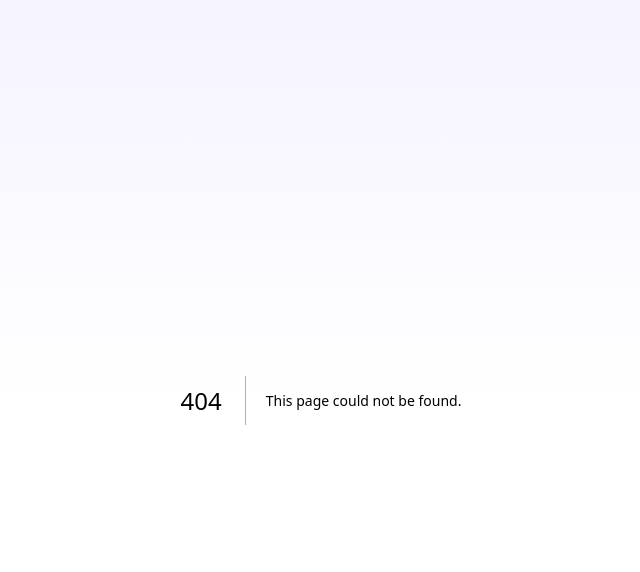
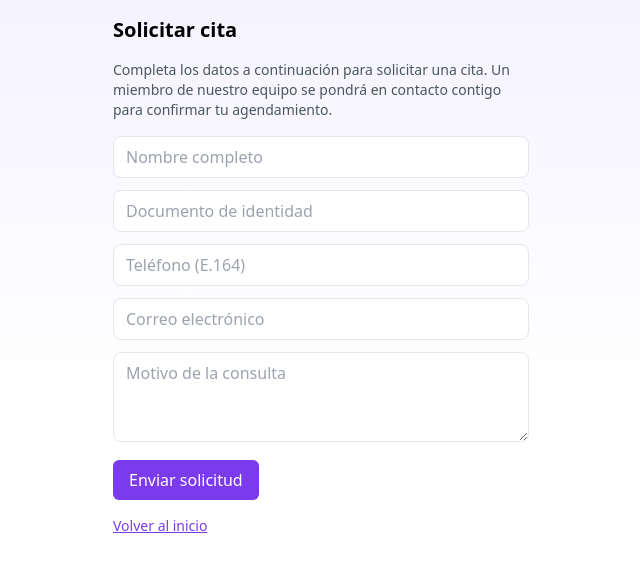
Before and after one commit to Fredycloux/semad-next-wa, a Next.js app in the folder semad-next-wa/: page /request-appointment in a window 1280 px wide. Before the commit this address had no page. Shown: the top 572 px of the page, without its empty margins (319-959 px from the left). Built offline with nearby package versions, Linux system fonts and the light colour scheme.

Commit message:
Create page.jsx

```diff
--- /dev/null
+++ b/semad-next-wa/src/app/request-appointment/page.jsx
@@ -0,0 +1,135 @@
+"use client";
+
+import { useState } from "react";
+import { useRouter } from "next/navigation";
+
+/**
+ * Página pública para que el paciente solicite una cita. Este formulario
+ * recoge identificación, nombre, teléfono, correo y motivo de la consulta,
+ * y envía los datos al endpoint `/api/request-appointment`. Si la
+ * operación es exitosa se muestra un mensaje de confirmación y se
+ * restablece el formulario.
+ */
+export default function RequestAppointmentPage() {
+  const router = useRouter();
+  const [fullName, setFullName] = useState("");
+  const [document, setDocument] = useState("");
+  const [phone, setPhone] = useState("");
+  const [email, setEmail] = useState("");
+  const [reason, setReason] = useState("");
+  const [submitted, setSubmitted] = useState(false);
+  const [error, setError] = useState(null);
+
+  const handleSubmit = async (e) => {
+    e.preventDefault();
+    setError(null);
+    try {
+      const res = await fetch("/api/request-appointment", {
+        method: "POST",
+        headers: { "Content-Type": "application/json" },
+        body: JSON.stringify({ fullName, document, phone, email, reason }),
+      });
+      const json = await res.json();
+      if (json.ok) {
+        setSubmitted(true);
+        // limpiar campos
+        setFullName("");
+        setDocument("");
+        setPhone("");
+        setEmail("");
+        setReason("");
+      } else {
+        setError(json.error || "Ocurrió un error");
+      }
+    } catch (e) {
+      setError("Error al enviar solicitud");
+    }
+  };
+
+  if (submitted) {
+    return (
+      <div className="max-w-md mx-auto p-4 space-y-4">
+        <h1 className="text-xl font-semibold">Solicitud enviada</h1>
+        <p>
+          ¡Gracias por solicitar una cita! Revisaremos tu solicitud y nos
+          pondremos en contacto contigo para asignarte una fecha y hora.
+        </p>
+        <button
+          onClick={() => router.push("/")}
+          className="rounded-md bg-violet-600 text-white px-4 py-2"
+        >
+          Volver a inicio
+        </button>
+      </div>
+    );
+  }
+
+  return (
+    <div className="max-w-md mx-auto p-4 space-y-4">
+      <h1 className="text-xl font-semibold">Solicitar cita</h1>
+      <p className="text-sm text-gray-600">
+        Completa los datos a continuación para solicitar una cita. Un miembro de
+        nuestro equipo se pondrá en contacto contigo para confirmar tu
+        agendamiento.
+      </p>
+      {error && (
+        <div className="bg-red-100 text-red-700 p-2 rounded-md">{error}</div>
+      )}
+      <form onSubmit={handleSubmit} className="space-y-3">
+        <input
+          type="text"
+          name="fullName"
+          placeholder="Nombre completo"
+          className="w-full border rounded-lg px-3 py-2"
+          value={fullName}
+          onChange={(e) => setFullName(e.target.value)}
+          required
+        />
+        <input
+          type="text"
+          name="document"
+          placeholder="Documento de identidad"
+          className="w-full border rounded-lg px-3 py-2"
+          value={document}
+          onChange={(e) => setDocument(e.target.value)}
+        />
+        <input
+          type="tel"
+          name="phone"
+          placeholder="Teléfono (E.164)"
+          className="w-full border rounded-lg px-3 py-2"
+          value={phone}
+          onChange={(e) => setPhone(e.target.value)}
+        />
+        <input
+          type="email"
+          name="email"
+          placeholder="Correo electrónico"
+          className="w-full border rounded-lg px-3 py-2"
+          value={email}
+          onChange={(e) => setEmail(e.target.value)}
+        />
+        <textarea
+          name="reason"
+          placeholder="Motivo de la consulta"
+          className="w-full border rounded-lg px-3 py-2"
+          rows={3}
+          value={reason}
+          onChange={(e) => setReason(e.target.value)}
+        />
+        <button
+          type="submit"
+          className="rounded-md bg-violet-600 text-white px-4 py-2"
+        >
+          Enviar solicitud
+        </button>
+      </form>
+      <button
+        onClick={() => router.push("/")}
+        className="text-sm text-violet-600 underline"
+      >
+        Volver al inicio
+      </button>
+    </div>
+  );
+}
```
